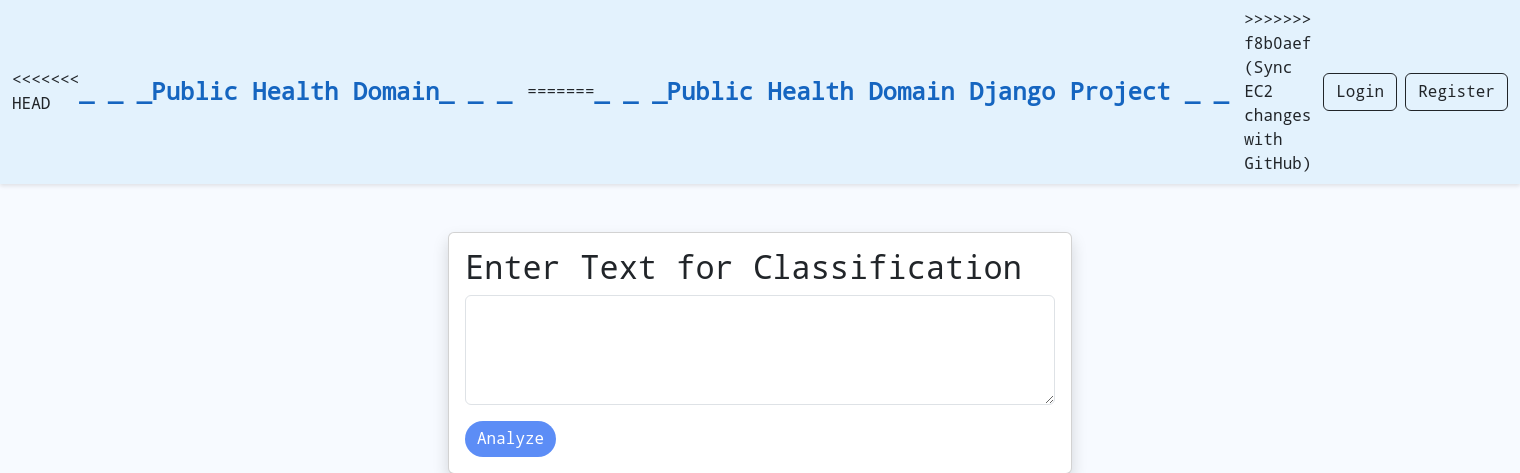
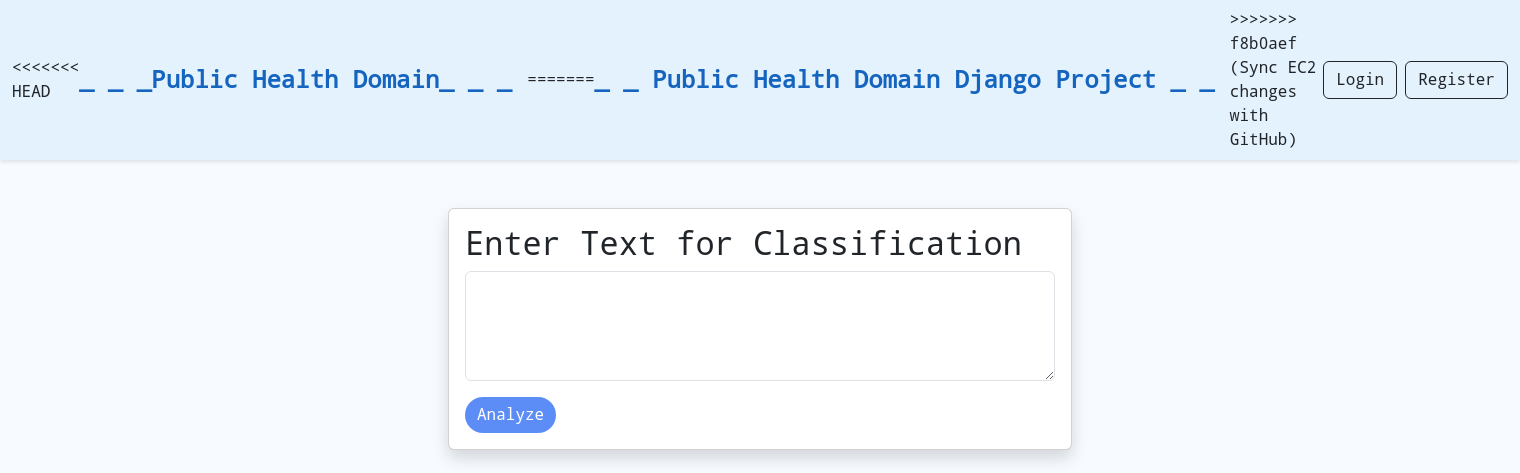
Before and after one commit to mansimshahapurkar/PublicHealthDomain, a Django app: page /classify/ in a window 1520 px wide. Shown: the top 473 px of the page. Run offline with Django 5.2, Linux system fonts and the light colour scheme.

Commit message:
Update base.html

```diff
--- a/templates/base.html
+++ b/templates/base.html
@@ -85,7 +85,7 @@
 <<<<<<< HEAD
             <a class="navbar-brand" href="/">_ _ _Public Health Domain_ _ _ </a>
 =======
-            <a class="navbar-brand" href="/">_ _ _Public Health Domain Django Project _ _ </a>
+            <a class="navbar-brand" href="/">_ _ Public Health Domain Django Project _ _ </a>
 >>>>>>> f8b0aef (Sync EC2 changes with GitHub)
 
             <!-- Toggler -->
```
